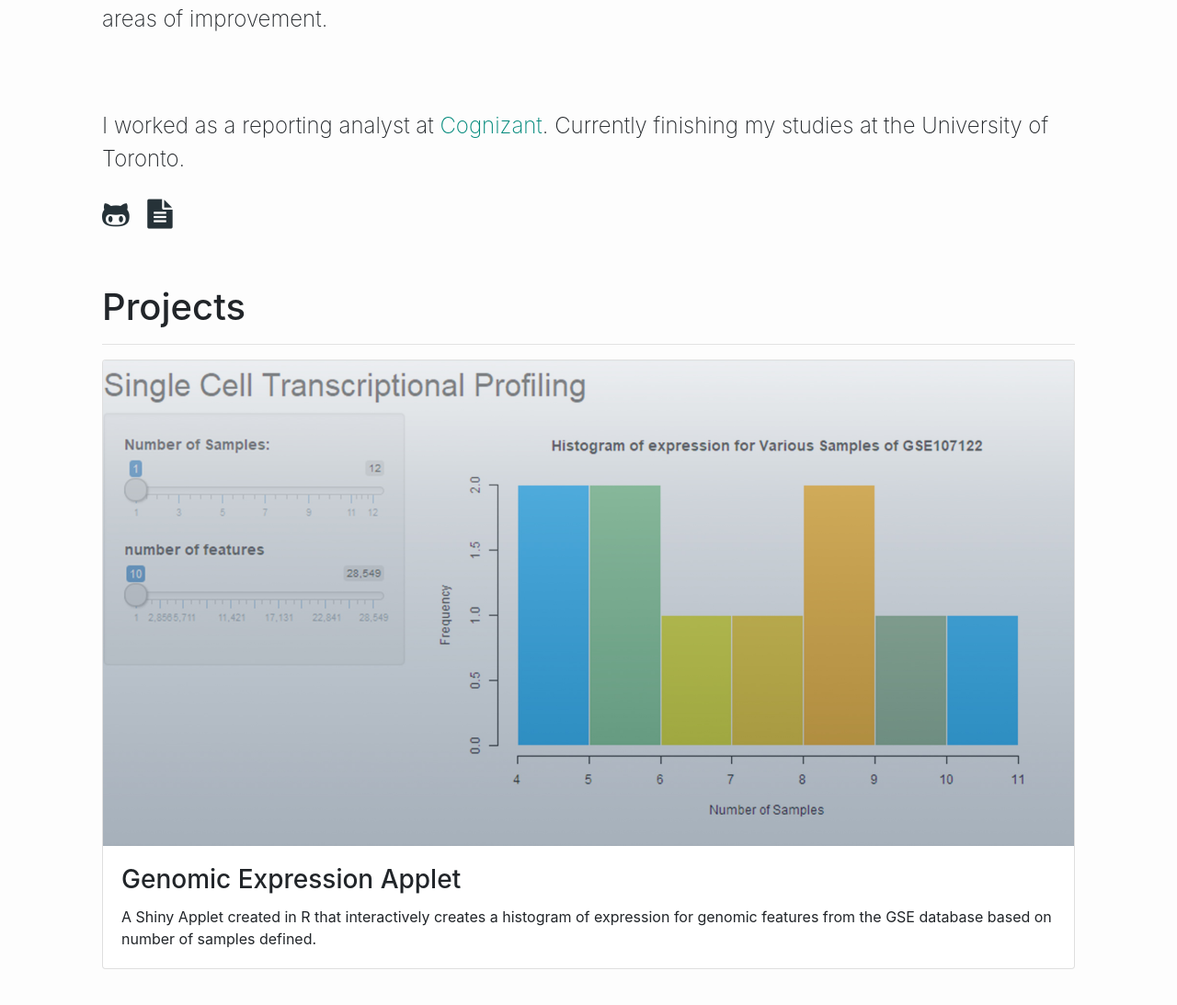
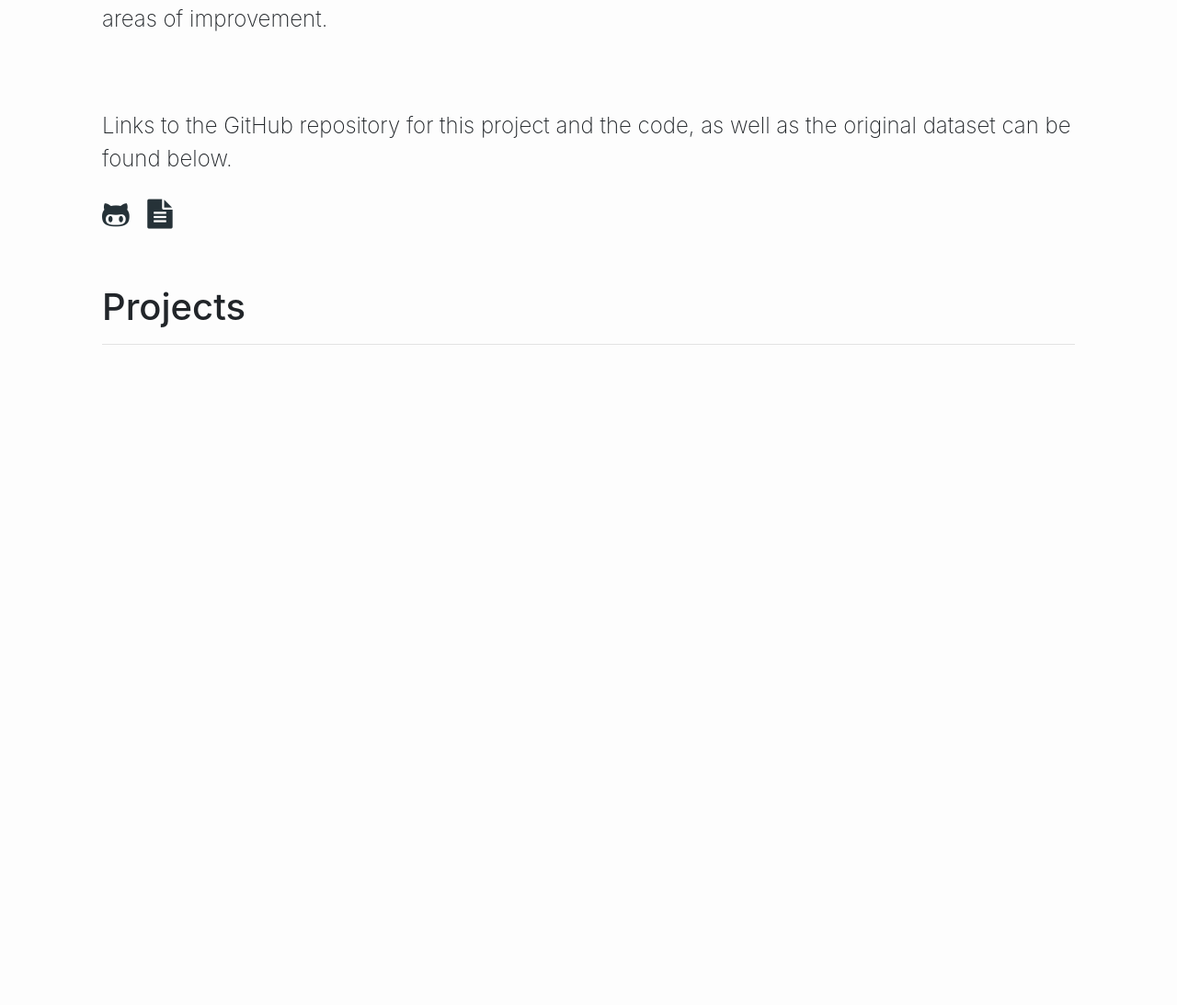
Before and after one commit to HammadTheOne/hammadtheone.github.io, a plain HTML site: page Emissions.html in a window 1280 px wide. Shown: the part 2682-3775 px from the top of the page at 92% size. After the commit the page ends 3201 px from the top, so only its background shows below. Drawn offline with nearby package versions, Linux system fonts and the light colour scheme.

Commit message:
Update Emissions.html

```diff
--- a/Emissions.html
+++ b/Emissions.html
@@ -43,7 +43,7 @@
 
 
 		</span>
-		<p id="occupation">I worked as a reporting analyst at <a href="https://www.cognizant.com/">Cognizant</a>. Currently finishing my studies at the University of Toronto.</p>
+		<p id="occupation">Links to the GitHub repository for this project and the code, as well as the original dataset can be found below.</p>
 	</div>
 
 	<div class="links animate">
@@ -60,12 +60,7 @@
 
         <hr class="projects-divider">
 
-            <div class="card">
-                <a href="https://github.com/HammadTheOne/computational-systems-bio/blob/master/app.R"></a>
-                <img class="card-img-top" src="assets/expression.jpg" alt="Card image cap">
-                <div class="card-body">
-                    <h3 class="card-title">Genomic Expression Applet</h3>
-                    <p class="card-text">A Shiny Applet created in R that interactively creates a histogram of expression for genomic features from the GSE database based on number of samples defined.</p>
+
                 </div>
             </div>
         </div>
```
